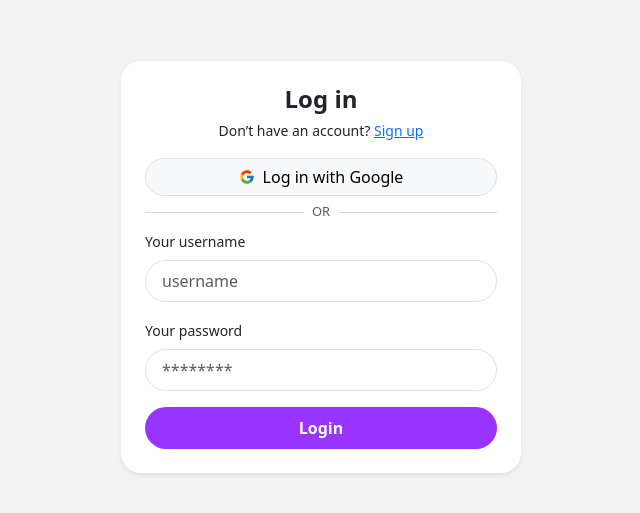
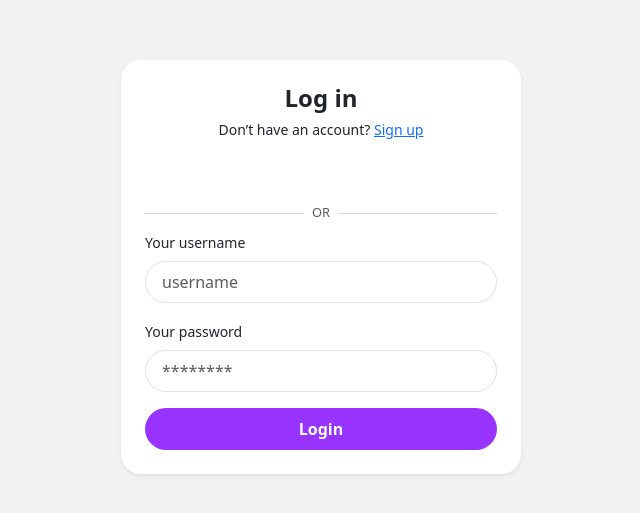
Before and after one commit to BarGiro1/ExploreMore, a React (Vite) app in the folder frontend/: page /auth/login in a window 1280 px wide. Shown: the part 133-646 px from the top of the page, without its empty margins (319-959 px from the left). Built offline with nearby package versions, Linux system fonts and the light colour scheme.

Commit message:
google sso

```diff
--- a/frontend/src/components/Login.tsx
+++ b/frontend/src/components/Login.tsx
@@ -1,16 +1,34 @@
 import React, { useState } from 'react';
-import { FcGoogle } from 'react-icons/fc';
 import { useAuth } from '../context/AuthContext'; // Import the useAuth hook
 import { toast, ToastContainer } from 'react-toastify';
-import 'react-toastify/dist/ReactToastify.css';
 import { useNavigate } from "react-router-dom";
-
+import { GoogleLogin } from '@react-oauth/google'; // Import GoogleOAuthProvider and GoogleLogin
+import { CredentialResponse } from '@react-oauth/google';
 
 const Login = () => {
   const navigate = useNavigate();
   const [username, setUsername] = useState('');
   const [password, setPassword] = useState('');
-  const { login } = useAuth(); // Get the login function from AuthContext
+  const { login, googleLogin } = useAuth(); // Get the login function from AuthContext
+
+  const onGoogleLoginSuccess = async (credential: CredentialResponse) => {
+    console.log('Google login successful:', credential);
+    try {
+      await googleLogin(credential);
+      console.log('Login successful');
+      toast.success('Login successful!');
+      setTimeout(() => {
+        navigate("/");
+      }, 1000);
+    } catch (error) {
+      console.error('Login failed:', error);
+      toast.error('Login failed. Please check your credentials and try again.');
+    }
+  }
+
+  const onGoogleLoginFailure = () => {
+    toast.error('Google login failed. Please try again.');
+  }
 
   const handleSubmit = async (e: React.FormEvent) => {
     e.preventDefault();
@@ -48,12 +66,13 @@ const Login = () => {
           </div>
 
           <div className="d-grid gap-2 mb-3">
-          <button className="btn btn-light border rounded-pill d-flex align-items-center justify-content-center gap-2">
-            <FcGoogle />
-            Log in with Google
-          </button>
+          <div className="w-100">
+            <GoogleLogin
+              onSuccess={onGoogleLoginSuccess}
+              onError={onGoogleLoginFailure}
+            />
           </div>
-
+        </div>
           <div className="text-center text-muted mb-3 position-relative">
             <hr />
             <span
--- a/frontend/src/components/Register.tsx
+++ b/frontend/src/components/Register.tsx
@@ -1,5 +1,4 @@
 import React, { useState } from 'react';
-import { FcGoogle } from 'react-icons/fc';
 import { useAuth } from '../context/AuthContext'; // Import the useAuth hook
 import { toast, ToastContainer } from 'react-toastify';
 import 'react-toastify/dist/ReactToastify.css';
@@ -12,6 +11,7 @@ const Register = () => {
   const [email, setEmail] = useState('');
   const [password, setPassword] = useState('');
   const { register } = useAuth(); // Get the register function from AuthContext
+
 
   const handleSubmit = async (e: React.FormEvent) => {
     e.preventDefault();
@@ -46,13 +46,6 @@ const Register = () => {
           <small>
             Already have an account? <a href="/auth/login">Sign in</a>
           </small>
-        </div>
-
-        <div className="d-grid gap-2 mb-3">
-          <button className="btn btn-light border rounded-pill d-flex align-items-center justify-content-center gap-2">
-            <FcGoogle />
-            Sign up with Google
-          </button>
         </div>
 
         <div className="text-center text-muted mb-3 position-relative">
--- a/frontend/src/context/AuthContext.tsx
+++ b/frontend/src/context/AuthContext.tsx
@@ -1,9 +1,17 @@
 import React, { createContext, useState, useContext, ReactNode } from 'react';
-import { login as loginService, register as registerService, logout as logoutService, AuthResponse } from '../services/AuthService';
+import {
+  login as loginService,
+  register as registerService,
+  logout as logoutService,
+  googleSignIn as googleSignInService,
+  AuthResponse
+} from '../services/AuthService';
+import { CredentialResponse } from '@react-oauth/google';
 
 interface AuthContextType {
   accessToken: string | null;
   refreshToken: string | null;
+  googleLogin: (credential: CredentialResponse) => Promise<void>;
   login: (email: string, username: string) => Promise<void>;
   register: (email: string, username: string, password: string) => Promise<void>;
   logout: () => Promise<void>;
@@ -27,6 +35,14 @@ export const AuthProvider: React.FC<{ children: ReactNode }> = ({ children }) =>
     await registerService(email, username, password);
   };
 
+  const googleLogin = async (credential: CredentialResponse) => {
+    const { accessToken, refreshToken } = await googleSignInService(credential);
+    setAccessToken(accessToken);
+    setRefreshToken(refreshToken);
+    localStorage.setItem('accessToken', accessToken);
+    localStorage.setItem('refreshToken', refreshToken);
+  }
+
   const logout = async () => {
     // if (refreshToken) {
     //   await logoutService(refreshToken);
@@ -38,7 +54,7 @@ export const AuthProvider: React.FC<{ children: ReactNode }> = ({ children }) =>
   };
 
   return (
-    <AuthContext.Provider value={{ accessToken, refreshToken, login, register, logout }}>
+    <AuthContext.Provider value={{ accessToken, refreshToken, login, register, logout, googleLogin }}>
       {children}
     </AuthContext.Provider>
   );
--- a/frontend/src/main.tsx
+++ b/frontend/src/main.tsx
@@ -2,12 +2,15 @@ import React from 'react';
 import ReactDOM from 'react-dom/client';
 import 'bootstrap/dist/css/bootstrap.min.css';
 import App from './App';
+import { GoogleOAuthProvider } from '@react-oauth/google';
 
 const rootElement = document.getElementById('root');
-const root = ReactDOM.createRoot(rootElement!);
+const root = ReactDOM.createRoot(rootElement!)
 
 root.render(
-  <React.StrictMode>
-    <App />
-  </React.StrictMode>
+  <GoogleOAuthProvider clientId="906759648008-aoqojbfljuaqp1m8n0tjfnqruhb8nh38.apps.googleusercontent.com">
+    <React.StrictMode>
+      <App />
+    </React.StrictMode>
+  </GoogleOAuthProvider>
 );
--- a/frontend/src/services/AuthService.ts
+++ b/frontend/src/services/AuthService.ts
@@ -1,4 +1,5 @@
 import apiClient from './api-client';
+import { CredentialResponse } from '@react-oauth/google';
 
 export interface AuthResponse {
   accessToken: string;
@@ -17,3 +18,12 @@ export const register = async (email: string, username: string, password: string
 export const logout = async (refreshToken: string): Promise<void> => {
   await apiClient.post('/auth/logout', { refreshToken });
 };
+
+
+export const googleSignIn = async (credentialResponse: CredentialResponse): Promise<AuthResponse> => {
+  const repsonse = await apiClient.post<AuthResponse>(
+    '/auth/google',
+    credentialResponse
+  );
+  return repsonse.data;
+}
--- /dev/null
+++ b/package.json
@@ -0,0 +1,5 @@
+{
+  "dependencies": {
+    "@react-oauth/google": "^0.12.1"
+  }
+}
```
Also changed, not shown: frontend/src/services/UserService.ts (line endings or trailing spaces), 2 other files (tests, documents, lock files or other folders). Lines whose indentation alone changed are shown as unchanged.
